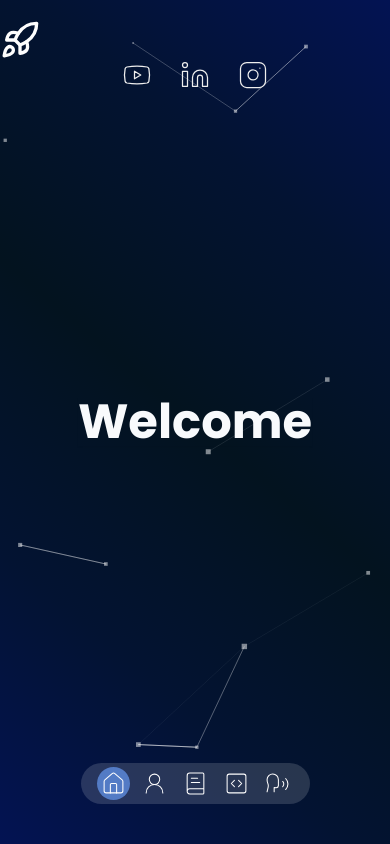
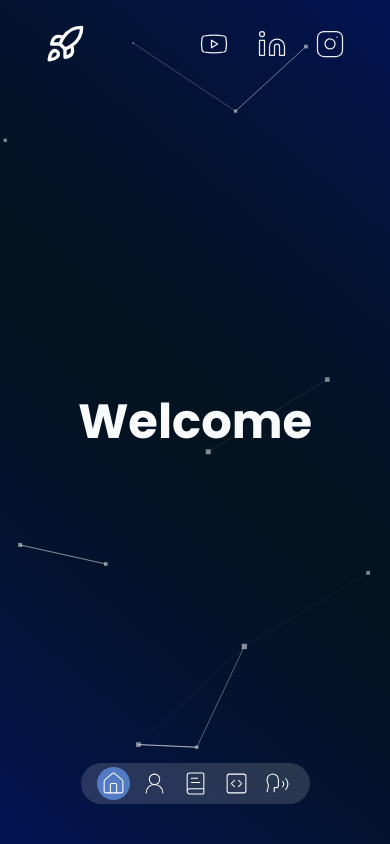
Before and after one commit to FedericoLGaitan/PortfolioWeb, a Next.js app in the folder front/: page / in a window 390 px wide. Built offline with nearby package versions, Linux system fonts and the light colour scheme.

Commit message:
leve cambios en los estilos

```diff
--- a/front/src/components/header.tsx
+++ b/front/src/components/header.tsx
@@ -10,10 +10,11 @@ const Header
   return (
     <MotionTransition
      position="bottom"
-     className="absolute z-40 inline-block w-full top-5 md:top-10">
+     className="absolute z-40 inline-block w-full top-6 md:top-10">
         <header>
-            <div className="container justify-between max-w-4xl mx-auto md:flex">
-                <Link href={"/"}><Rocket size={40} color="#fefefe"/></Link>
+            <div className="container justify-between lg:max-w-4xl md:max-w-xl max-w-[300px] mx-auto flex flex-row ">
+                <Link className='flex items-center justify-center'
+                 href={"/"}><Rocket size={40} color="#fefefe"/></Link>
 
                 <div className="flex items-center justify-center gap-7">
                  {socialNetworks.map((network) => (
```
